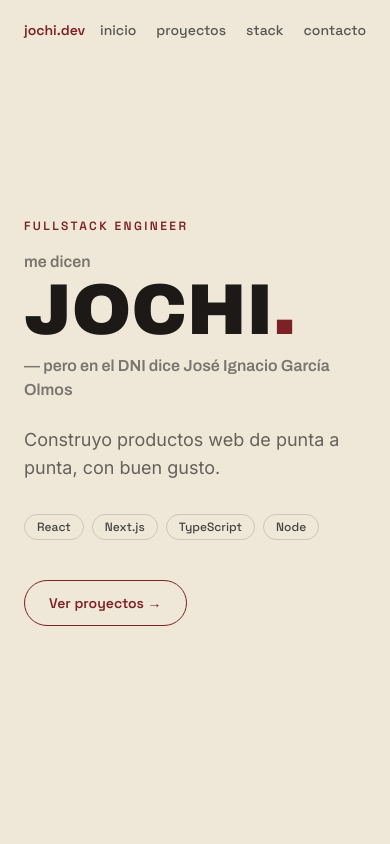
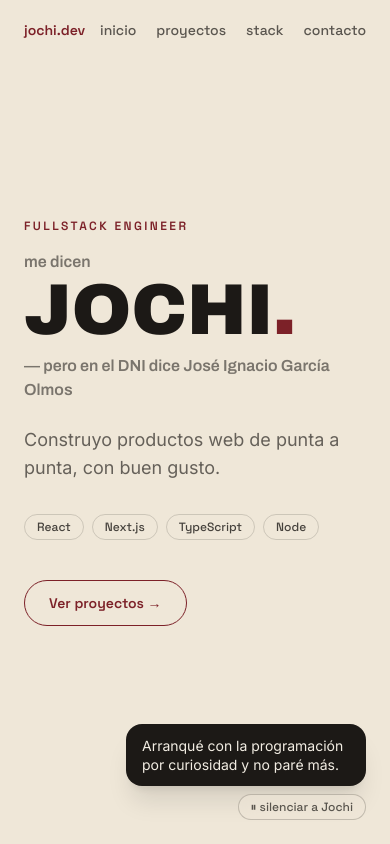
Before and after one commit to JochiG/portfolio, a Next.js app: page / in a window 390 px wide. Shown: the top 844 px of the page. Built offline with nearby package versions, Linux system fonts and the light colour scheme.

Commit message:
feat: mount Jochi + reduced-motion/mobile fallbacks

```diff
--- a/src/app/layout.tsx
+++ b/src/app/layout.tsx
@@ -3,6 +3,7 @@ import { Archivo, Inter, Space_Grotesk } from 'next/font/google';
 import './globals.css';
 import { SmoothScroll } from '@/components/motion/SmoothScroll';
 import { Cursor } from '@/components/motion/Cursor';
+import { JochiAssistant } from '@/components/jochi/JochiAssistant';
 
 const archivo = Archivo({ subsets: ['latin'], variable: '--font-archivo', weight: ['600', '700', '800', '900'] });
 const inter = Inter({ subsets: ['latin'], variable: '--font-inter', weight: ['400', '500'] });
@@ -18,6 +19,7 @@ export default function RootLayout({ children }: { children: React.ReactNode })
     <html lang="es" className={`${archivo.variable} ${inter.variable} ${spaceGrotesk.variable}`}>
       <body>
         <Cursor />
+        <JochiAssistant />
         <SmoothScroll>{children}</SmoothScroll>
       </body>
     </html>
--- a/src/components/sections/Hero.tsx
+++ b/src/components/sections/Hero.tsx
@@ -24,6 +24,10 @@ export function Hero() {
       <div className="mt-10">
         <MagneticButton href="#proyectos">Ver proyectos →</MagneticButton>
       </div>
+      <div className="pointer-events-none absolute right-8 top-1/2 hidden -translate-y-1/2 motion-reduce:block">
+        {/* eslint-disable-next-line @next/next/no-img-element */}
+        <img src="/images/jochi-static.png" alt="" className="h-40 w-40" />
+      </div>
     </section>
   );
 }
```
Also changed, not shown: public/images/jochi-static.png (added).
